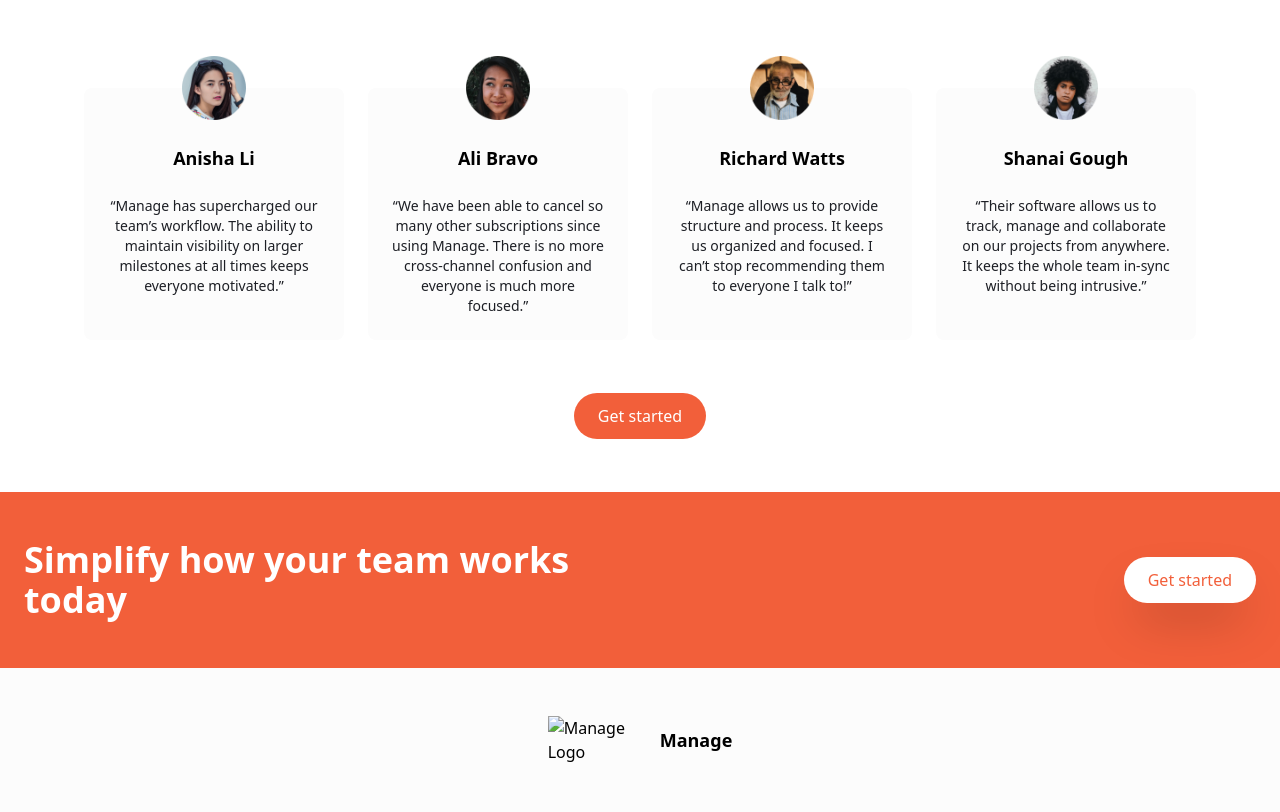
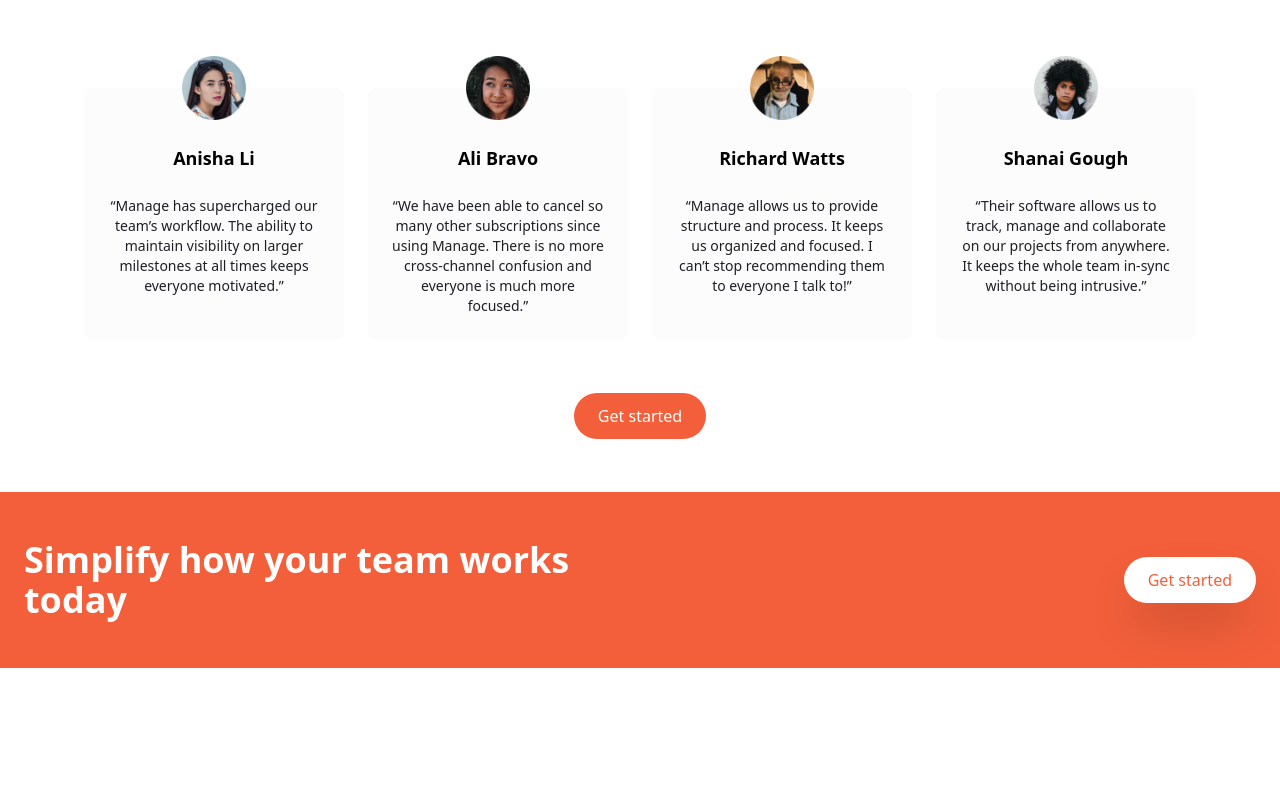
Before and after one commit to benessilfie/Tailwind-Project, a website: page index.html in a window 1280 px wide. Shown: the part 1285-2097 px from the top of the page. After the commit the page ends 1953 px from the top, so only its background shows below. Drawn offline with Linux system fonts and the light colour scheme.

Commit message:
feat: remove footer

```diff
--- a/index.html
+++ b/index.html
@@ -241,19 +241,5 @@
     </section>
 
     <!-- Footer -->
-    <footer class="bg-veryLightGray">
-      <!-- Flex Container -->
-      <div class="container flex flex-col items-center justify-center px-6 py-24 mx-auto space-y-12 md:py-12">
-        <!-- Logo -->
-        <div class="flex items-center">
-          <img
-            src="img/logo-manage.png"
-            class="w-24"
-            alt="Manage Logo" />
-          <h3 class="text-lg font-bold ml-4">
-            Manage
-          </h3>
-        </div>
-        <!-- Footer Links -->
   </body>
 </html>
```
